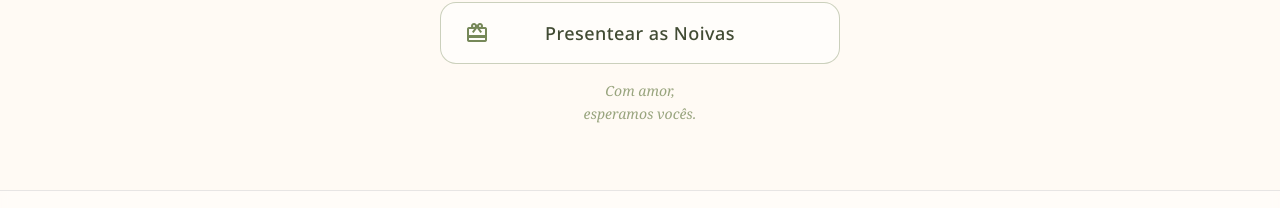
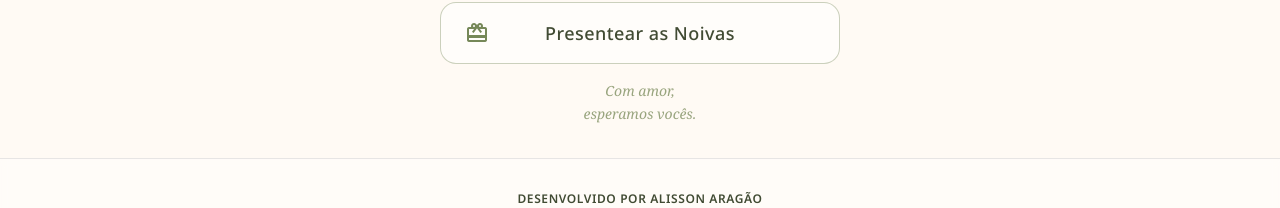
Before and after one commit to aragonp1/conviteteste, a React (Vite) app: page / in a window 1280 px wide. Shown: the part 893-1101 px from the top of the page. Built offline with nearby package versions, Linux system fonts and the light colour scheme.

Commit message:
Update HomeScreen.tsx

```diff
--- a/screens/HomeScreen.tsx
+++ b/screens/HomeScreen.tsx
@@ -79,7 +79,7 @@ const HomeScreen: React.FC<HomeScreenProps> = ({ onNavigate }) => {
             <span className="text-primary-dark dark:text-[#e0e2d8] text-lg font-medium tracking-wide font-sans flex-1 text-center pr-6">Presentear as Noivas</span>
           </div>
         </button>
-        <div className="text-center pb-8 px-6">
+        <div className="text-center px-6">
         <p className="text-primary/60 text-sm font-display italic leading-relaxed">
           Com amor,<br />esperamos vocês.
         </p>
```
